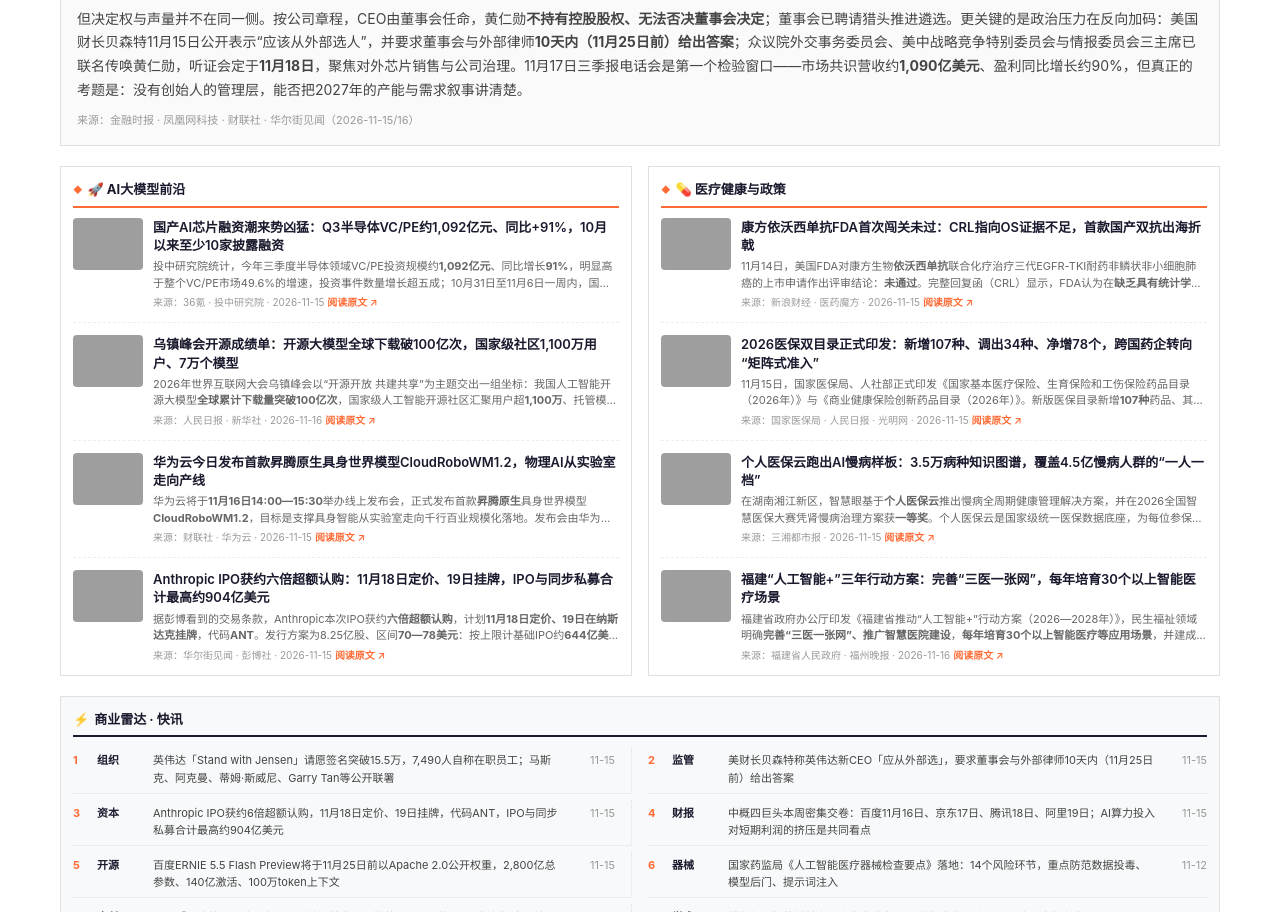
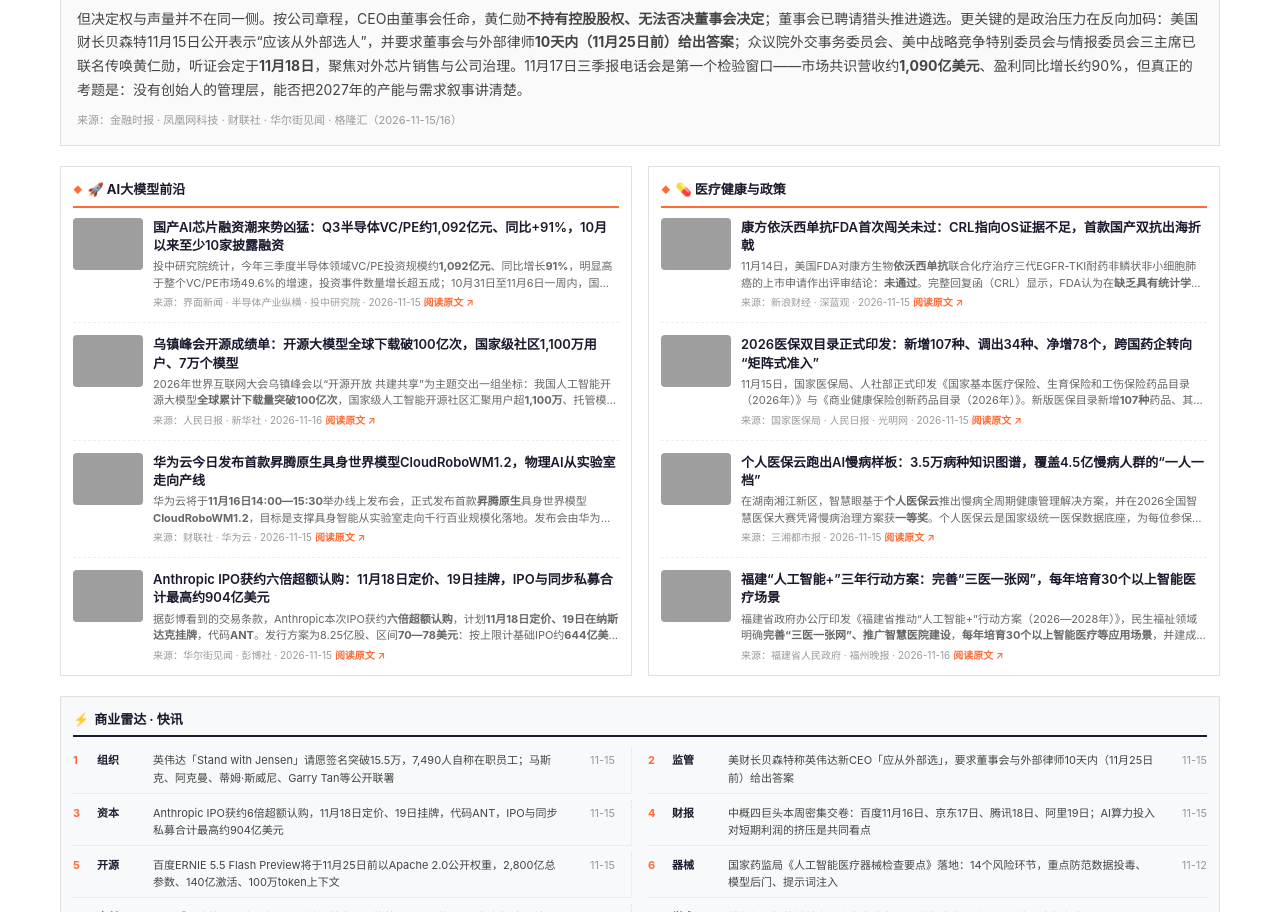
Before and after one commit to jialingxiao/xiaoxiaoqi-site, a plain HTML site: page daily/2026-11-16.html in a window 1280 px wide. Shown: the part 857-1769 px from the top of the page. Drawn offline with Linux system fonts and the light colour scheme; grey boxes are pictures that could not be loaded.

Commit message:
fix(210): 头条换格隆汇源、AI1换界面新闻原文、医1署名改深蓝观

```diff
--- a/daily/2026-11-16.html
+++ b/daily/2026-11-16.html
@@ -422,7 +422,7 @@
         但决定权与声量并不在同一侧。按公司章程，CEO由董事会任命，黄仁勋<strong>不持有控股股权、无法否决董事会决定</strong>；董事会已聘请猎头推进遴选。更关键的是政治压力在反向加码：美国财长贝森特11月15日公开表示“应该从外部选人”，并要求董事会与外部律师<strong>10天内（11月25日前）给出答案</strong>；众议院外交事务委员会、美中战略竞争特别委员会与情报委员会三主席已联名传唤黄仁勋，听证会定于<strong>11月18日</strong>，聚焦对外芯片销售与公司治理。11月17日三季报电话会是第一个检验窗口——市场共识营收约<strong>1,090亿美元</strong>、盈利同比增长约90%，但真正的考题是：没有创始人的管理层，能否把2027年的产能与需求叙事讲清楚。
     </p>
     <p class="headline-source">
-        来源：金融时报 · 凤凰网科技 · 财联社 · 华尔街见闻（2026-11-15/16）
+        来源：金融时报 · 凤凰网科技 · 财联社 · 华尔街见闻 · 格隆汇（2026-11-15/16）
     </p>
 </section>
 
@@ -438,7 +438,7 @@
                 <div class="column-item-content">
                     <h4 class="column-item-title">国产AI芯片融资潮来势凶猛：Q3半导体VC/PE约1,092亿元、同比+91%，10月以来至少10家披露融资</h4>
                     <p class="column-item-summary">投中研究院统计，今年三季度半导体领域VC/PE投资规模约<strong>1,092亿元</strong>、同比增长<strong>91%</strong>，明显高于整个VC/PE市场49.6%的增速，投资事件数量增长超五成；10月31日至11月6日一周内，国内集成电路领域披露融资约<strong>111亿元</strong>，占当周全部已披露融资金额的一半以上。10月以来公开披露融资的AI芯片相关企业至少10家：后摩智能数十亿元B轮（M50量产不到一年获150多个产品定点、客户超百家）、微纳核芯超10亿元C2轮（两个月累计超20亿元，首代三颗芯片已投片、2027年初送客户测试）、凌川科技10亿元B轮（SL200已销售近10万颗，进入快手、阿里云、百度云）、墨芯近10亿元C+轮、奕成科技数十亿元C轮（先进封装，第一工厂总投资55亿元）。Yole预计2026年全球先进封装收入将首次超过传统封装，相关资本开支接近280亿美元。<strong>资本在同时为“已量产”与“2028年才出首款芯片”的路线付费</strong>，2027年将是交付验证年。</p>
-                    <p class="column-item-source">来源：36氪 · 投中研究院 · 2026-11-15 <a href="https://36kr.com/p/4070439373919366" target="_blank" rel="noopener noreferrer">阅读原文 ↗</a></p>
+                    <p class="column-item-source">来源：界面新闻 · 半导体产业纵横 · 投中研究院 · 2026-11-15 <a href="https://finance.sina.com.cn/jjxw/2026-11-15/doc-iniyuuae6520863.shtml" target="_blank" rel="noopener noreferrer">阅读原文 ↗</a></p>
                 </div>
             </div>
         </article>
@@ -486,7 +486,7 @@
                 <div class="column-item-content">
                     <h4 class="column-item-title">康方依沃西单抗FDA首次闯关未过：CRL指向OS证据不足，首款国产双抗出海折戟</h4>
                     <p class="column-item-summary">11月14日，美国FDA对康方生物<strong>依沃西单抗</strong>联合化疗治疗三代EGFR-TKI耐药非鳞状非小细胞肺癌的上市申请作出评审结论：<strong>未通过</strong>。完整回复函（CRL）显示，FDA认为在<strong>缺乏具有统计学意义的OS（总生存期）改善</strong>的情况下，申请无法获批。支撑本次申请的HARMONi全球多中心研究中，PFS风险比<strong>0.52</strong>（疾病进展风险降低48%）、顺利达到主要终点，但关键次要终点OS的风险比<strong>0.79、p=0.057</strong>，以0.007的差距擦过预设显著性门槛，且<strong>西方患者亚组获益幅度明显低于中国人群</strong>。依沃西是全球首个PD-1/VEGF双抗，曾在III期头对头试验中单药击败帕博利珠单抗、3年OS拉开近12个百分点；2022年12月康方与Summit达成<strong>5亿美元首付、最高50亿美元里程碑</strong>加两位数销售分成的授权，阿斯利康其后对Summit战略投资。目前围绕依沃西已布局7项国际注册性临床，2026 ESMO上胆道癌III期读出阳性（对比度伐利尤单抗联合化疗，死亡风险降25%、进展风险降39%）。<strong>这不是分子的失败，是证据链设计的失败。</strong></p>
-                    <p class="column-item-source">来源：新浪财经 · 医药魔方 · 2026-11-15 <a href="http://m.toutiao.com/group/7708399065490326035/" target="_blank" rel="noopener noreferrer">阅读原文 ↗</a></p>
+                    <p class="column-item-source">来源：新浪财经 · 深蓝观 · 2026-11-15 <a href="http://m.toutiao.com/group/7708399065490326035/" target="_blank" rel="noopener noreferrer">阅读原文 ↗</a></p>
                 </div>
             </div>
         </article>
```
